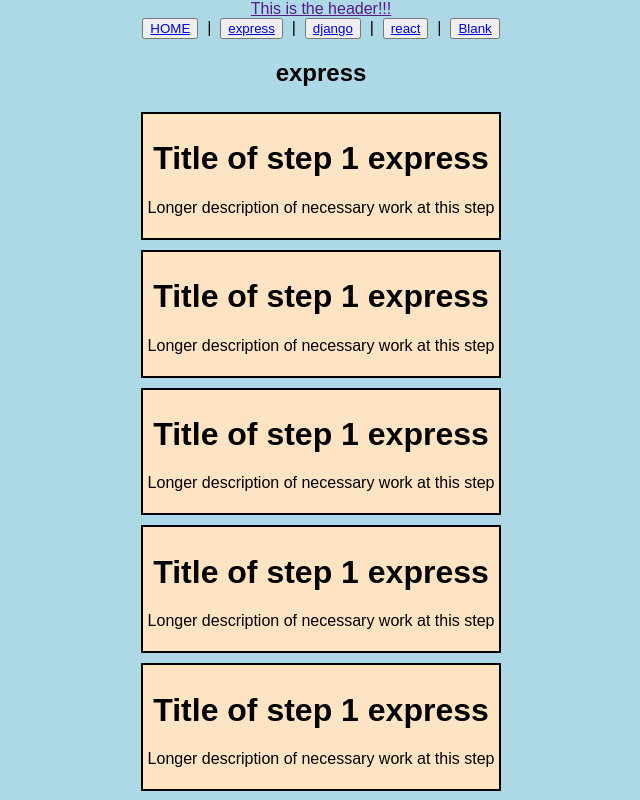
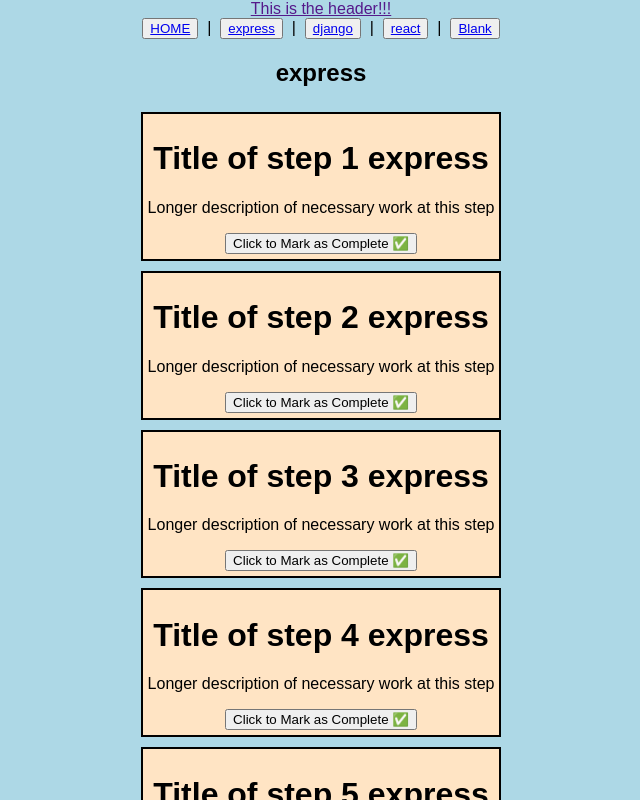
Before and after one commit to brennanp93/checklist-app, a React (Create React App) app: page / in a window 1280 px wide. Both pictures are taken after a click on the button "express". Shown: the top 800 px of the page, without its empty margins (319-959 px from the left). Built offline with nearby package versions, Linux system fonts and the light colour scheme.

Commit message:
Added undo button

```diff
--- a/src/component/CheckLists.jsx
+++ b/src/component/CheckLists.jsx
@@ -1,8 +1,28 @@
 import { useParams } from "react-router-dom";
+import { useState } from "react";
 
 export default function CheckList({ checkListSteps }) {
   let { checkList } = useParams();
   let oneStep = checkListSteps.find((list) => list.name === checkList)
+  // console.log(oneStep)
+  const [markComplete, setMarkComplete] = useState([
+    {
+      "title": "",
+      "description": "",
+      "terminalCommand": "",
+      "completed": "",
+      "otherStepSpecificData": ""
+    },
+  ])
+
+  function setBoolean(idx) {
+    const updatedList = [...oneStep.steps];
+    updatedList[idx].completed ? updatedList[idx].completed = false : updatedList[idx].completed = true;
+    // updatedList[idx].completed = true;
+    setMarkComplete(updatedList);
+    console.log(updatedList)
+  }
+
   /*------------*/
   // let expressSteps = express.steps.map((m) => m)
   // let djangoSteps = django.steps.map((m) => m)
@@ -13,11 +33,17 @@
     <>
       <h2>{checkList}</h2>
       {/* <div>{e}</div> */}
-      {oneStep.steps.map((step) => (
+      {oneStep.steps.map((step, idx) => (
         <div className="listStyle">
           <div >
             <h1>{step.title}</h1>
             <p>{step.description}</p>
+            <div>
+              <button onClick={() => setBoolean(idx)} type="submit">
+                {step.completed ? 'Undo 🔙' : 'Click to Mark as Complete ✅'}
+              </button>
+            </div>
+
           </div>
         </div>
       ))}
--- a/src/data.js
+++ b/src/data.js
@@ -17,42 +17,42 @@
                 "otherStepSpecificData": "You get the point"
             },
             {
-                "title": "Title of step 1 express",
+                "title": "Title of step 2 express",
                 "description": "Longer description of necessary work at this step",
                 "terminalCommand": "optional field with command to be copy/pasted",
                 "completed": false,
                 "otherStepSpecificData": "You get the point"
             },
             {
-                "title": "Title of step 1 express",
+                "title": "Title of step 3 express",
                 "description": "Longer description of necessary work at this step",
                 "terminalCommand": "optional field with command to be copy/pasted",
                 "completed": false,
                 "otherStepSpecificData": "You get the point"
             },
             {
-                "title": "Title of step 1 express",
+                "title": "Title of step 4 express",
                 "description": "Longer description of necessary work at this step",
                 "terminalCommand": "optional field with command to be copy/pasted",
                 "completed": false,
                 "otherStepSpecificData": "You get the point"
             },
             {
-                "title": "Title of step 1 express",
+                "title": "Title of step 5 express",
                 "description": "Longer description of necessary work at this step",
                 "terminalCommand": "optional field with command to be copy/pasted",
                 "completed": false,
                 "otherStepSpecificData": "You get the point"
             },
             {
-                "title": "Title of step 1 express",
+                "title": "Title of step 6 express",
                 "description": "Longer description of necessary work at this step",
                 "terminalCommand": "optional field with command to be copy/pasted",
                 "completed": false,
                 "otherStepSpecificData": "You get the point"
             },
             {
-                "title": "Title of step 2 express",
+                "title": "Title of step 6 express",
                 "description": "Longer description of necessary work at this step",
                 "terminalCommand": "optional field with command to be copy/pasted",
                 "completed": false,
@@ -73,21 +73,21 @@
                 "otherStepSpecificData": "You get the point"
             },
             {
-                "title": "Django step 1",
+                "title": "Django step 2",
                 "description": "Longer description of necessary work at this step",
                 "terminalCommand": "optional field with command to be copy/pasted",
                 "completed": false,
                 "otherStepSpecificData": "You get the point"
             },
             {
-                "title": "Django step 1",
+                "title": "Django step 3",
                 "description": "Longer description of necessary work at this step",
                 "terminalCommand": "optional field with command to be copy/pasted",
                 "completed": false,
                 "otherStepSpecificData": "You get the point"
             },
             {
-                "title": "Django step 2",
+                "title": "Django step 4",
                 "description": "Longer description of necessary work at this step",
                 "terminalCommand": "optional field with command to be copy/pasted",
                 "completed": false,
@@ -108,28 +108,7 @@
                 "otherStepSpecificData": "You get the point"
             },
             {
-                "title": "React Step 1",
-                "description": "Longer description of necessary work at this step",
-                "terminalCommand": "optional field with command to be copy/pasted",
-                "completed": false,
-                "otherStepSpecificData": "You get the point"
-            },
-            {
-                "title": "React Step 1",
-                "description": "Longer description of necessary work at this step",
-                "terminalCommand": "optional field with command to be copy/pasted",
-                "completed": false,
-                "otherStepSpecificData": "You get the point"
-            },
-            {
-                "title": "React Step 1",
-                "description": "Longer description of necessary work at this step",
-                "terminalCommand": "optional field with command to be copy/pasted",
-                "completed": false,
-                "otherStepSpecificData": "You get the point"
-            },
-            {
-                "title": "React Step 1",
+                "title": "React Step 2",
                 "description": "Longer description of necessary work at this step",
                 "terminalCommand": "optional field with command to be copy/pasted",
                 "completed": false,
@@ -141,6 +120,27 @@
                 "terminalCommand": "optional field with command to be copy/pasted",
                 "completed": false,
                 "otherStepSpecificData": "You get the point"
+            },
+            {
+                "title": "React Step 4",
+                "description": "Longer description of necessary work at this step",
+                "terminalCommand": "optional field with command to be copy/pasted",
+                "completed": false,
+                "otherStepSpecificData": "You get the point"
+            },
+            {
+                "title": "React Step 5",
+                "description": "Longer description of necessary work at this step",
+                "terminalCommand": "optional field with command to be copy/pasted",
+                "completed": false,
+                "otherStepSpecificData": "You get the point"
+            },
+            {
+                "title": "React Step 6",
+                "description": "Longer description of necessary work at this step",
+                "terminalCommand": "optional field with command to be copy/pasted",
+                "completed": false,
+                "otherStepSpecificData": "You get the point"
             }
         ]
     }
```
